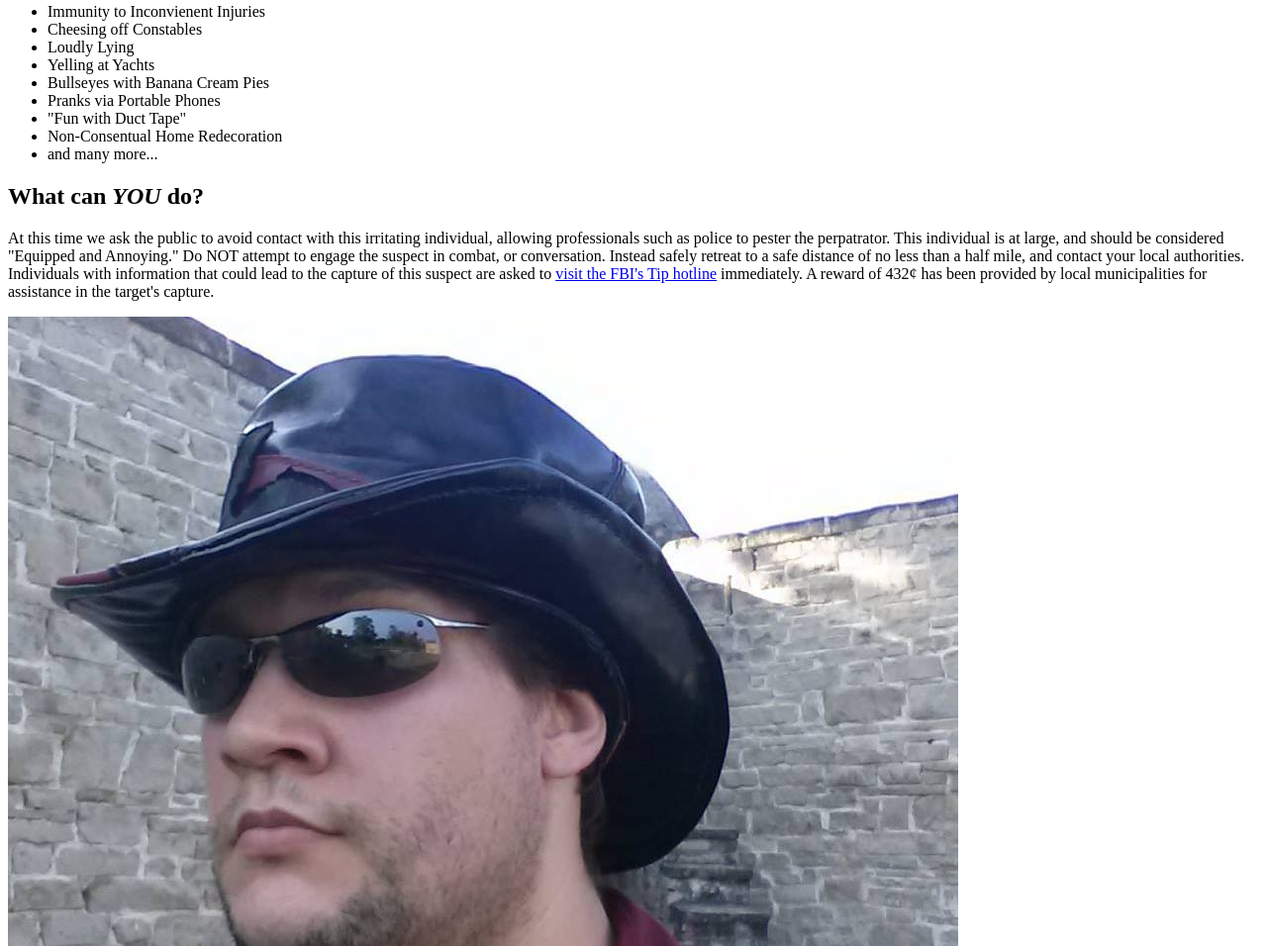
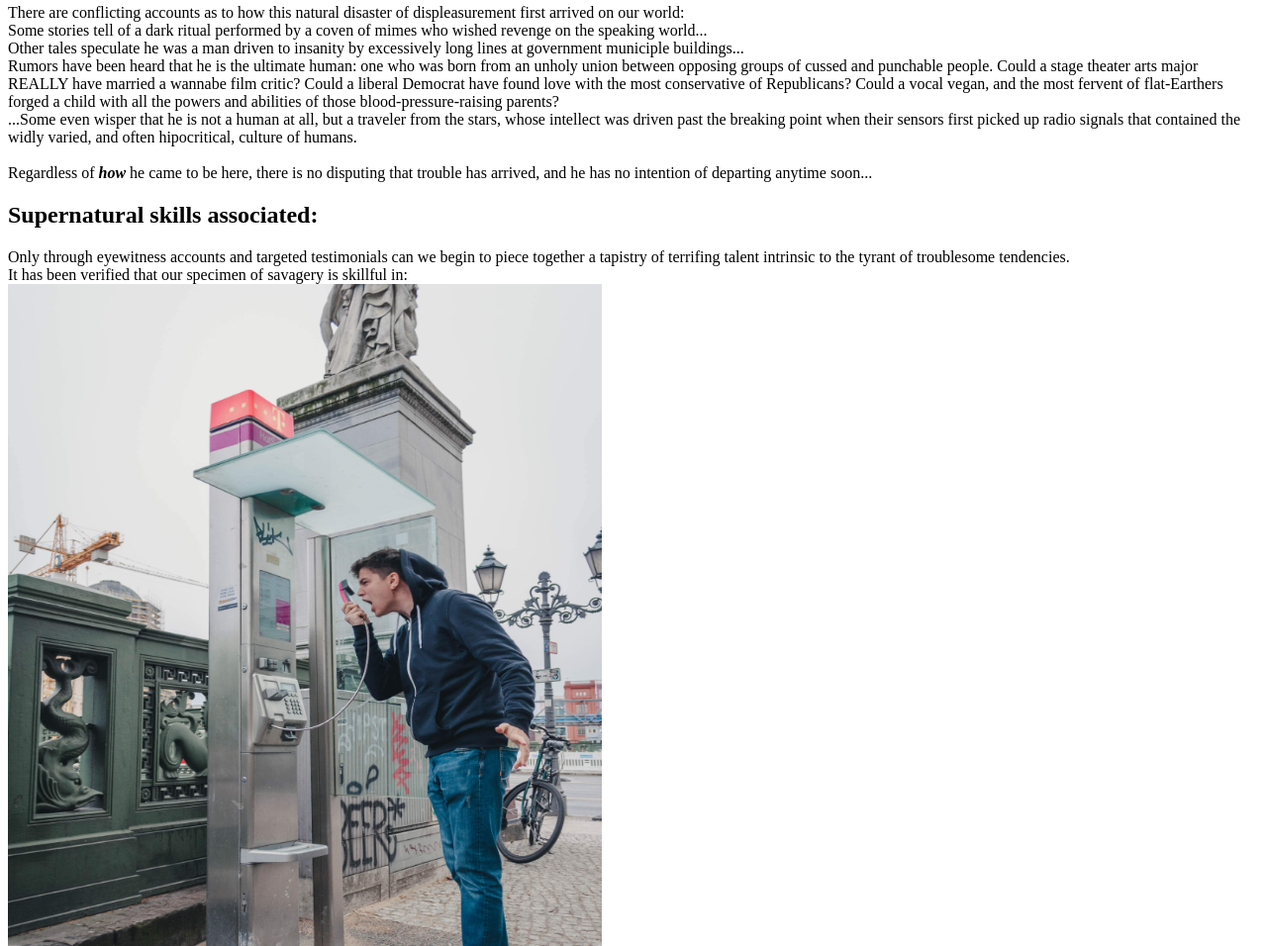
Before and after one commit to Ed-Rod-Quez-TheGreat/html-me-something, a plain HTML site: page index.html in a window 1280 px wide. Shown: the part 884-1840 px from the top of the page at 99% size. Drawn offline with Linux system fonts and the light colour scheme.

Commit message:
Pictures positioned and resized, fixed location ref

```diff
--- a/index.html
+++ b/index.html
@@ -3,7 +3,7 @@
 <html>
 	<head>
 		<title>Mythical Myth or Legendary Legend?</title>
-		<img src="https://unsplash.com/photos/rgtK9jvCqoM" alt="Dark and Tragic"/>
+		<img src="https://images.unsplash.com/photo-1534348081174-299f6f423e5e?ixlib=rb-1.2.1&ixid=eyJhcHBfaWQiOjEyMDd9&auto=format&fit=crop&w=1350&q=80" alt="Dark and Tragic" style="width:800px;height:600px;" />
 	</head>
 
 	<body><main>
@@ -26,6 +26,8 @@
 		<h2>Supernatural skills associated:</h2>
 
 		<p>Only through eyewitness accounts and targeted testimonials can we begin to piece together a tapistry of terrifing talent intrinsic to the tyrant of troublesome tendencies.<br> It has been verified that our specimen of savagery is skillful in:
+<br>
+<img src="Assignment-4-Images/PhoneAnger-alexandra-mirghe.jpg" alt="Phone Pain" style="width:600px;height:800px;" alt="hi" class="inline"/>
 <ul>
 <li>Immunity to Inconvienent Injuries</li>
 <li>Cheesing off Constables</li>
@@ -46,7 +48,7 @@ At this time we ask the public to avoid contact with this irritating individual,
 </article>
 
 <footer>
-<img src="html-me-something/Assignment-4-Images/Ed-Rodriquez.jpg" alt="The Great and Powerful" alt="hi" class="inline"/>
+<img src="Assignment-4-Images/Ed-Rodriquez.jpg" alt="The Great and Powerful" style="width:256px;height:256px;" alt="hi" class="inline"/>
   <pre>Author: Edward Rodriquez
 Author Bio: Edward Rodriquez is a fiend, a scoundrel, a ne'er-do-well, and an otherwise outstanding person. He resides in St. Louis, MO
 and entertains minor aspirations for world domination.
```
